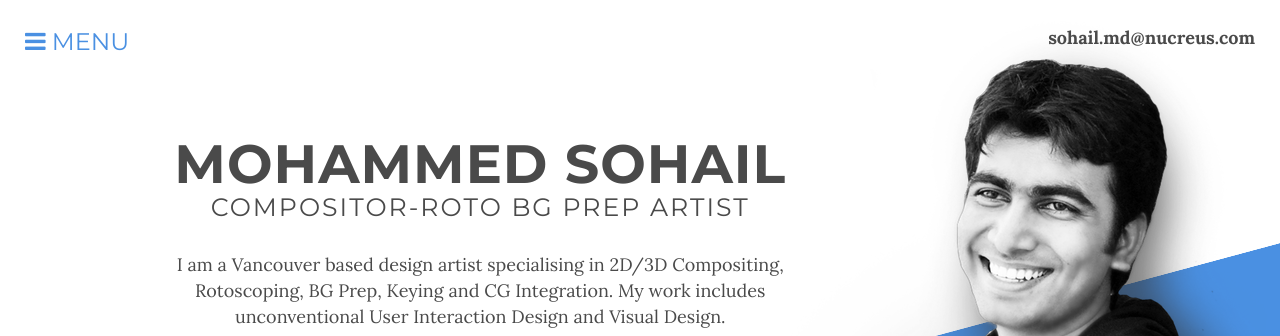
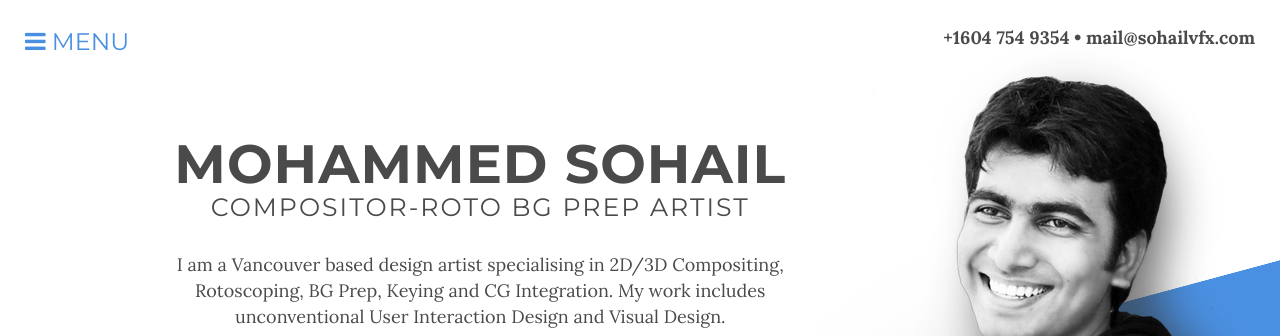
Before and after one commit to shikhar-j/Sohail-Md-Portfolio, a website: page index.html in a window 1280 px wide. Shown: the top 336 px of the page. Drawn offline with nearby package versions, Linux system fonts and the light colour scheme.

Commit message:
Added phone number and modified styles accordingly

```diff
--- a/index.html
+++ b/index.html
@@ -47,7 +47,7 @@
     <iframe src="" width="90%" height="560" frameborder="0" webkitallowfullscreen mozallowfullscreen allowfullscreen></iframe>
   </div>
   <header class="main-header" id="home">
-    <div class="header-email"><strong><a class="a-email" href="mailto:sohail.md@nucreus.com">sohail.md@nucreus.com</a></strong></div>
+    <div class="header-email"><strong><a class="a-email" href="tel:+16047549354">+1604 754 9354</a><span class="bul"> &bullet; </span><a class="a-email" href="mailto:mail@sohailvfx.com">mail@sohailvfx.com</a></strong></div>
     <div class="container text-center">
       <h1 class="title-heading">Mohammed Sohail</h1>
       <h4 class="title-subheading">Compositor-Roto BG Prep artist</h4>
@@ -157,7 +157,7 @@
   <footer class="main-footer" id="contact">
     <div class="container text-center">
       <h2 class="text-center">Contact</h2>
-      <p><strong><a class="a-email" href="mailto:sohail.md@nucreus.com">sohail.md@nucreus.com</a></strong></p>
+      <p><strong><a class="a-link" href="tel:+16047549354">+1604 754 9354</a> &bullet; <a class="a-link" href="mailto:mail@sohailvfx.com">mail@sohailvfx.com</a></strong></p>
       <p>
         <a href="#" class="btn btn-white"><i class="fa fa-facebook"></i>Facebook</a>
         <a href="#" class="btn btn-white"><i class="fa fa-twitter"></i>Twitter</a>
--- a/src/sass/style.scss
+++ b/src/sass/style.scss
@@ -72,13 +72,19 @@ a:focus {
   position: absolute;
   right: 25px;
   top: 25px;
+  text-align: right;
 
   a, a:hover, a:visited {
     color: $grey-dark;
+    display: block;
   }
 
   a:hover {
     border-bottom-color: $grey-dark;
+  }
+
+  .bul {
+    display: none;
   }
 }
 
@@ -162,13 +168,13 @@ body.no-scroll {
 }
 
 .demoreel {
-  height: 640px;
+  height: 675px;
   background: transparent url(../img/reel.png) no-repeat center top;
   position: relative;
   z-index: 1;
   margin-top: -230px;
   color: white;
-  padding-top: 300px;
+  padding-top: 335px;
   overflow: hidden;
 
   a.play-button {
@@ -340,7 +346,7 @@ body.no-scroll {
 }
 
 .main-footer {
-  height: 400px;
+  min-height: 400px;
   background: transparent url(../img/footer.png) no-repeat center top;
   position: relative;
   z-index: 2;
@@ -349,7 +355,7 @@ body.no-scroll {
   color: white;
 
   a {
-    &.a-email {
+    &.a-link {
       color: white;
       font-size: 18px;
     }
@@ -382,6 +388,16 @@ body.no-scroll {
     }
   }
 
+  .header-email {
+    a, a:hover, a:visited {
+      display: inline;
+    }
+
+    .bul {
+      display: inline;
+    }
+  }
+
   .title-heading {
     font-size: 2.6em;
   }
@@ -411,7 +427,7 @@ body.no-scroll {
 
 @media (min-width: 1200px) {
   .main-header {
-    background: transparent url(../img/header.png) no-repeat center bottom;
+    background: transparent url(../img/header.png) no-repeat center 35px;;
     font-size: 18px;
 
     .container {
```
Also changed, not shown: assets/css/style.css, 1 other file.
